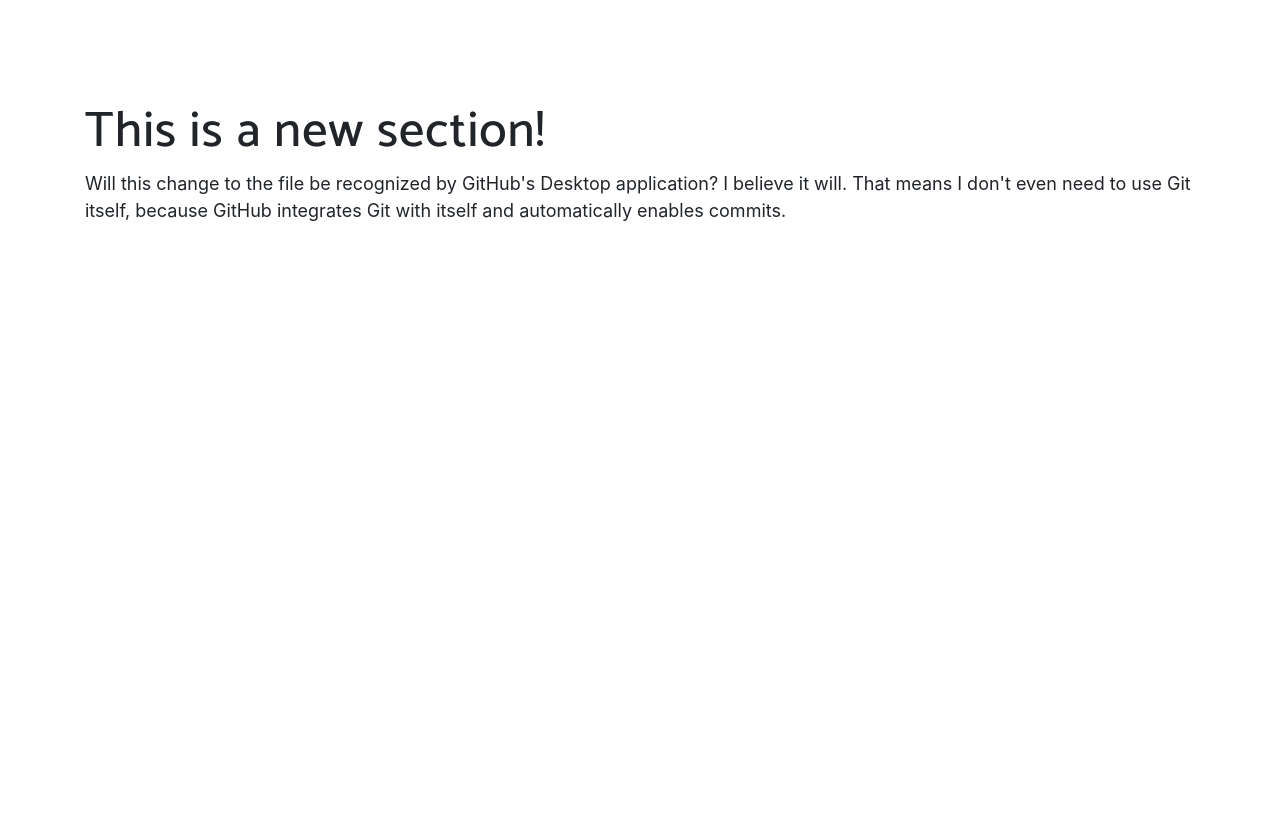
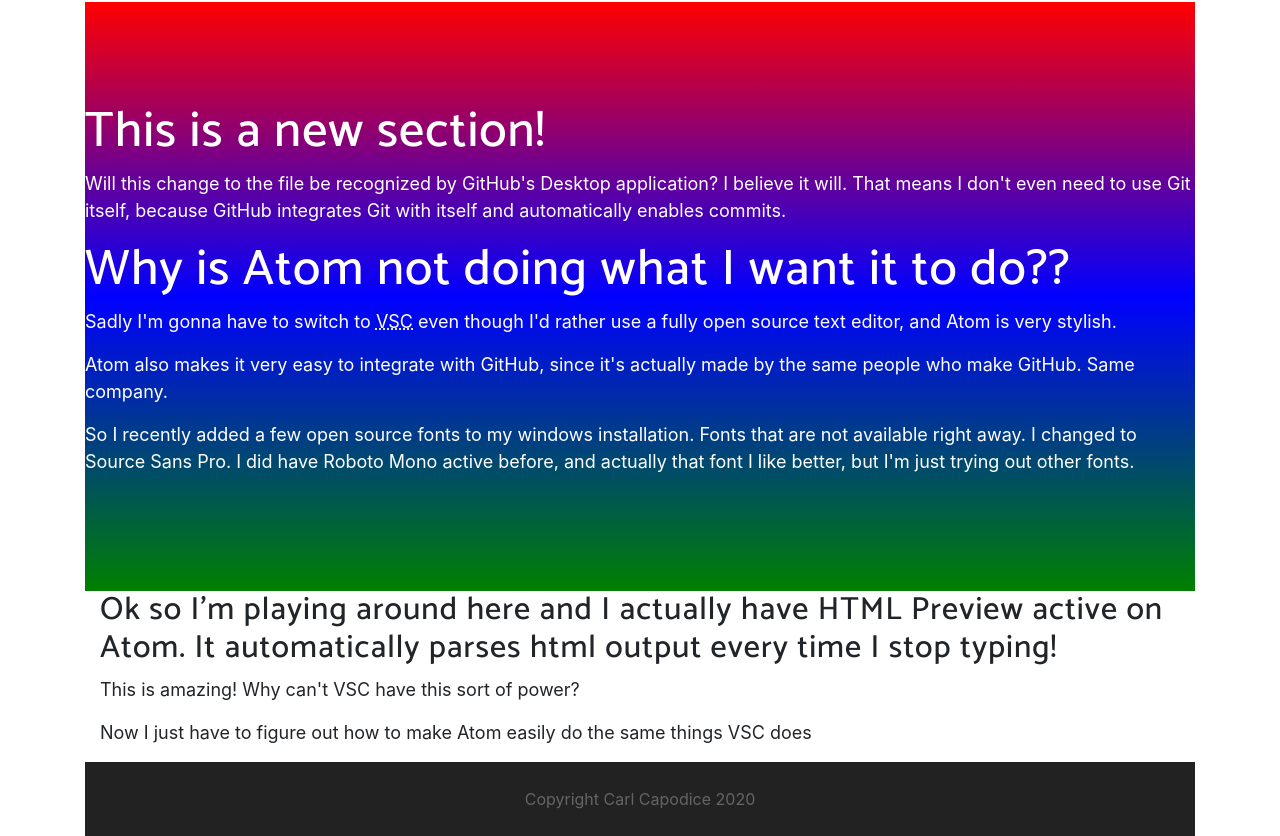
Before and after one commit to awsomesawce/startbootstrap-new-age-template, a website with bundled scripts: page new.html in a window 1280 px wide. Shown: the part 1057-1893 px from the top of the page. Before the commit the page ends 1397 px from the top, so only its background shows below. Built offline with nearby package versions, Linux system fonts and the light colour scheme; a web font is replaced by a local one.

Commit message:
updated new.html
Working on new.html and individually adding the elements from this template that I want to use.

```diff
--- a/new.html
+++ b/new.html
@@ -25,14 +25,19 @@
 
   <!-- Custom styles for this template -->
   <link href="css/new-age.min.css" rel="stylesheet">
-
+  <style>
+    section {
+      background: linear-gradient(red,blue,green);
+      color:white;
+    }
+  </style>
 </head>
 
 <body id="page-top">
     <!-- Navigation -->
     <nav class="navbar navbar-expand-lg navbar-light fixed-top" id="mainNav">
       <div class="container">
-        <a class="navbar-brand js-scroll-trigger" href="#page-top">Start Bootstrap</a>
+        <a class="navbar-brand js-scroll-trigger" href="#page-top">Carl's site!</a>
         <button class="navbar-toggler navbar-toggler-right" type="button" data-toggle="collapse" data-target="#navbarResponsive" aria-controls="navbarResponsive" aria-expanded="false" aria-label="Toggle navigation">
           Menu
           <i class="fas fa-bars"></i>
@@ -89,7 +94,22 @@
     <section>
       <h2>This is a new section!</h2>
       <p>Will this change to the file be recognized by GitHub's Desktop application?  I believe it will.  That means I don't even need to use Git itself, because GitHub integrates Git with itself and automatically enables commits.</p>
+      <h2>Why is Atom not doing what I want it to do??</h2>
+      <p>Sadly I'm gonna have to switch to <abbr title="Visual Studio Code">VSC</abbr> even though I'd rather use a fully open source text editor, and Atom is very stylish.</p>
+      <p>Atom also makes it very easy to integrate with GitHub, since it's actually made by the same people who make GitHub.  Same company.</p>
+      <p>So I recently added a few open source fonts to my windows installation.  Fonts that are not available right away.  I changed to Source Sans Pro.  I did have Roboto Mono active before, and actually that font I like better, but I'm just trying out other fonts.</p>
     </section>
+
+    <div class="container">
+      <h2>Ok so I'm playing around here and I actually have HTML Preview active on Atom.  It automatically parses html output every time I stop typing!</h2>
+      <p>This is amazing!  Why can't VSC have this sort of power?</p>
+      <p>Now I just have to figure out how to make Atom easily do the same things VSC does</p>
+
+    </div>
+
+    <footer>
+    Copyright Carl Capodice 2020
+    </footer>
 
   </main>
 
```
Also changed, not shown: READMENEW.md.
